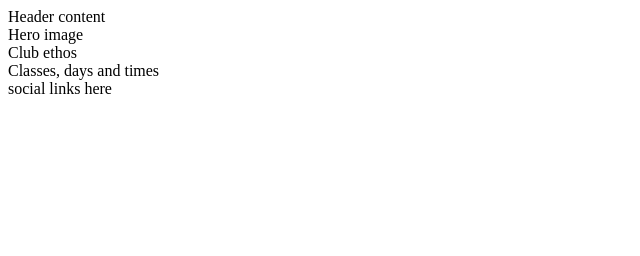
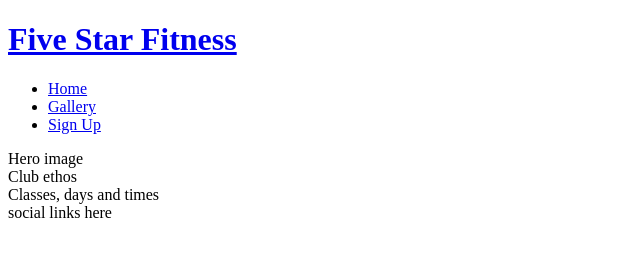
Before and after one commit to aarono335/five-star-fitness, a plain HTML site: page index.html in a window 1280 px wide. Shown: the whole page, without its empty margins (0-640 px from the left). Drawn offline with Linux system fonts and the light colour scheme; files that its build step writes are made by us from their sources.

Commit message:
add headers on homepage

```diff
--- a/index.html
+++ b/index.html
@@ -12,7 +12,22 @@
 </head>
 <body>
     <header>
-        Header content
+        <a href="index.html">
+            <h1>Five Star Fitness</h1>
+        </a>
+        <nav>
+            <ul>
+                <li>
+                    <a href="index.html">Home</a>
+                </li>
+                <li>
+                    <a href="#">Gallery</a>
+                </li>
+                <li>
+                    <a href="#">Sign Up</a>
+                </li>
+            </ul>
+        </nav>
     </header>
     <section>
         Hero image
```
